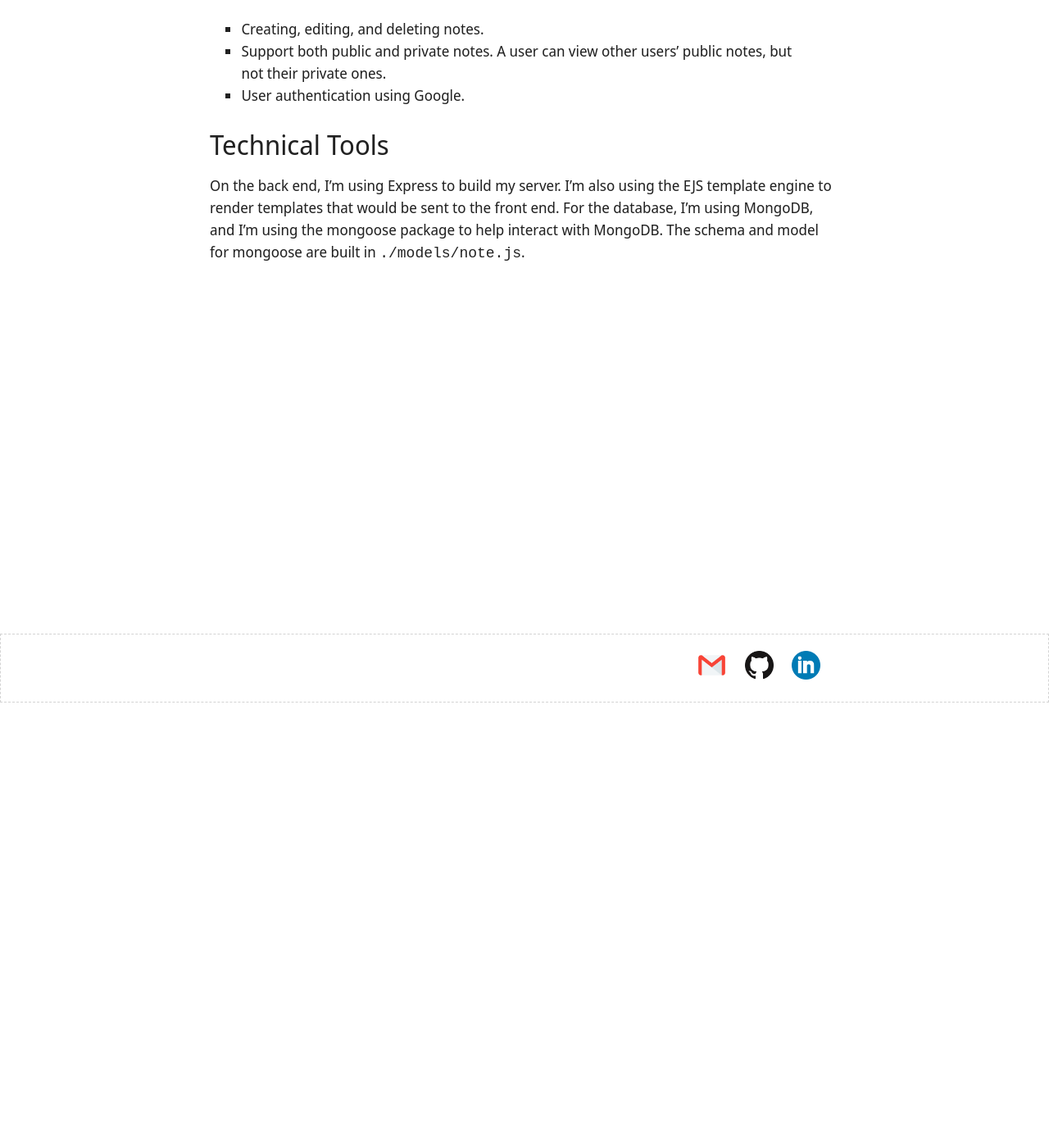
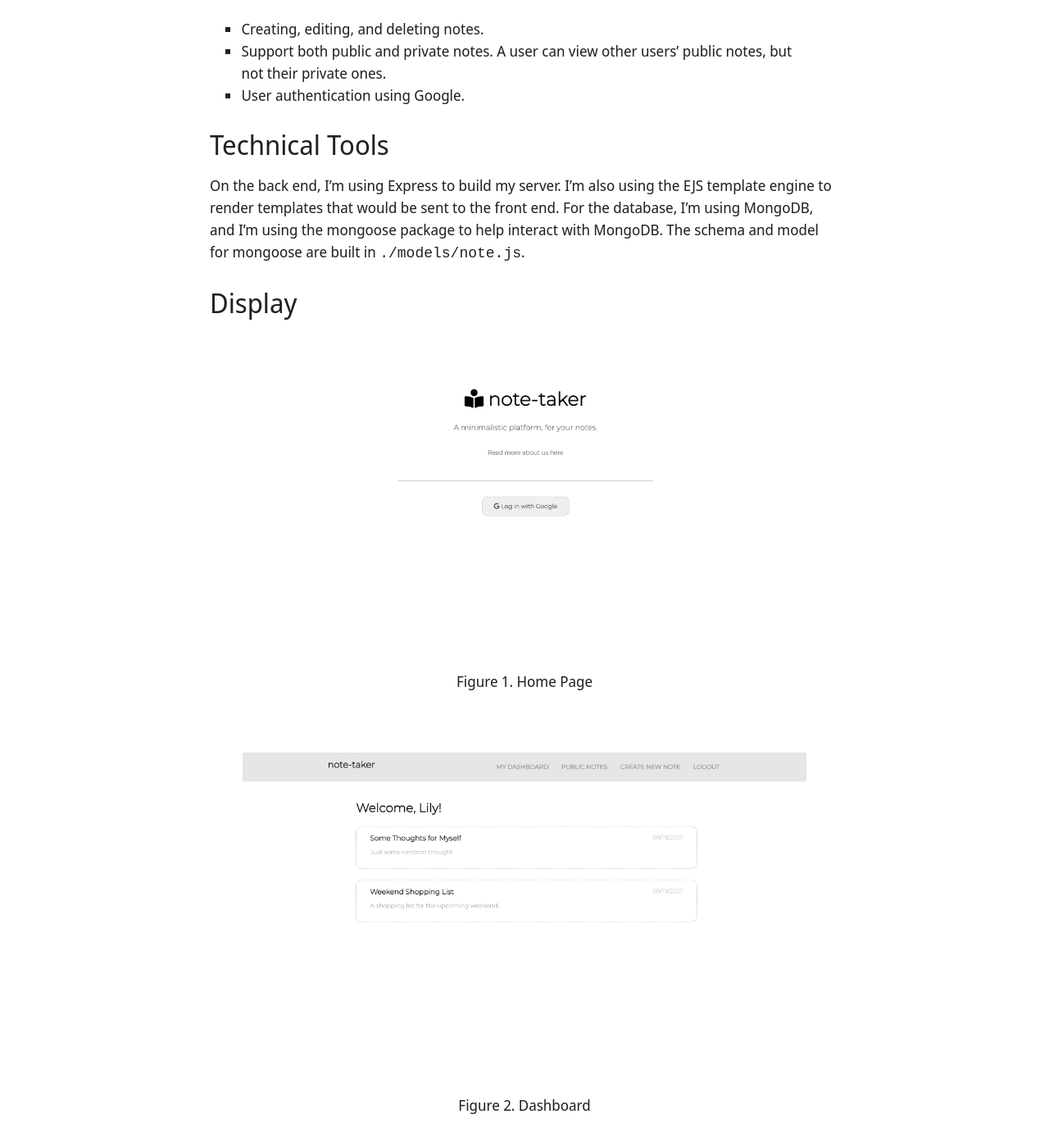
Before and after one commit to lilyzhouZYJ/lilyzhouZYJ.github.io, a Jekyll site: the page built from _posts/projects/2021-10-04-note-taker.md, in a window 1280 px wide and 1400 px high, scrolled down 543 px. Shown: the whole window at 82% size. Built offline with Jekyll 4.4.1, drawn with Linux system fonts in a browser that asks for light colours; some of the changed text lies outside the part shown.

Commit message:
updated note-taker post

```diff
--- a/_posts/projects/2021-10-04-note-taker.md
+++ b/_posts/projects/2021-10-04-note-taker.md
@@ -21,3 +21,34 @@
 ### Technical Tools
 
 On the back end, I'm using Express to build my server. I'm also using the EJS template engine to render templates that would be sent to the front end. For the database, I'm using MongoDB, and I'm using the mongoose package to help interact with MongoDB. The schema and model for mongoose are built in `./models/note.js`.
+
+### Display
+
+<figure>
+    <img src="/assets/img/note-taker/home.png" alt="Homepage" style="width:100%; display:block; margin-left:auto; margin-right:auto;"/>
+    <figcaption>Figure 1. Home Page</figcaption>
+</figure>
+<br/>
+
+<figure>
+    <img src="/assets/img/note-taker/dashboard.png" alt="Display tRNA Variant" style="width:100%; display:block; margin-left:auto; margin-right:auto;"/>
+    <figcaption>Figure 2. Dashboard</figcaption>
+</figure>
+<br/>
+
+<figure>
+    <img src="/assets/img/note-taker/public-notes.png" alt="Display rRNA Variant" style="width:100%; display:block; margin-left:auto; margin-right:auto;"/>
+    <figcaption>Figure 3. Public Notes</figcaption>
+</figure>
+<br/>
+
+<figure>
+    <img src="/assets/img/note-taker/single-note.png" alt="Display region of deletion" style="width:100%; display:block; margin-left:auto; margin-right:auto;"/>
+    <figcaption>Figure 4. Display Note</figcaption>
+</figure>
+<br/>
+
+<figure>
+    <img src="/assets/img/note-taker/create-new-note.png" alt="Display gene information" style="width:100%; display:block; margin-left:auto; margin-right:auto;"/>
+    <figcaption>Figure 5. Create New Note</figcaption>
+</figure>
```
Also changed, not shown: assets/img/note-taker/create-new-note.png (added), assets/img/note-taker/dashboard.png (added), assets/img/note-taker/public-notes.png (added), assets/img/note-taker/single-note.png (added).
